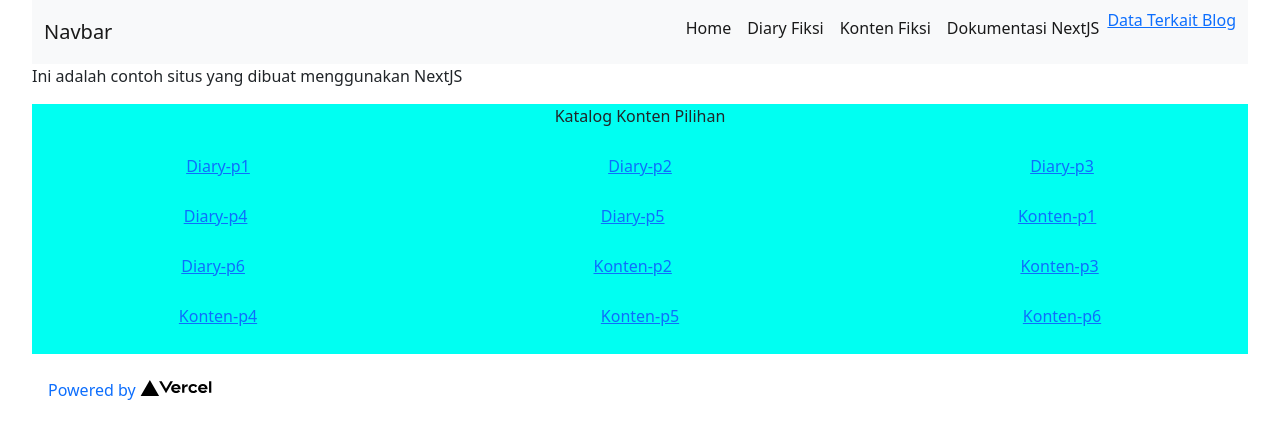
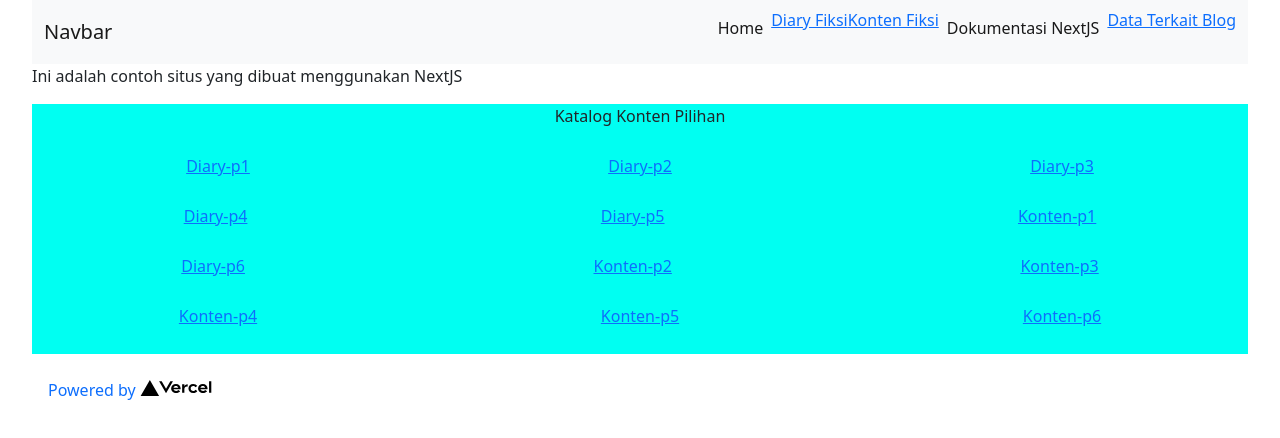
Before and after one commit to Yusufapriliyanto/nextjs-example, a Next.js app: page / in a window 1280 px wide. Shown: the top 438 px of the page. Built offline with nearby package versions, Linux system fonts and the light colour scheme.

Commit message:
Update index.js

```diff
--- a/pages/index.js
+++ b/pages/index.js
@@ -21,10 +21,10 @@ export default function Home() {
                 <a className="nav-link active ml-3" href="https://nextjs-example-yusufapriliyanto.vercel.app">Home</a>
               </li>
               <li className="nav-item">
-                <a className="nav-link active ml-3" href="/diary_fiksi">Diary Fiksi</a>
+                <Linker className="nav-link active ml-3" href="/diary_fiksi">Diary Fiksi</Linker>
               </li>
               <li className="nav-item">
-                <a className="nav-link active ml-3" href="/konten_fiksi">Konten Fiksi</a>
+                <Linker className="nav-link active ml-3" href="/konten_fiksi">Konten Fiksi</Linker>
               </li>
               <li className="nav-item">
                 <a className="nav-link active ml-3" href="https://nextjs.org/docs/">Dokumentasi NextJS </a>
```
